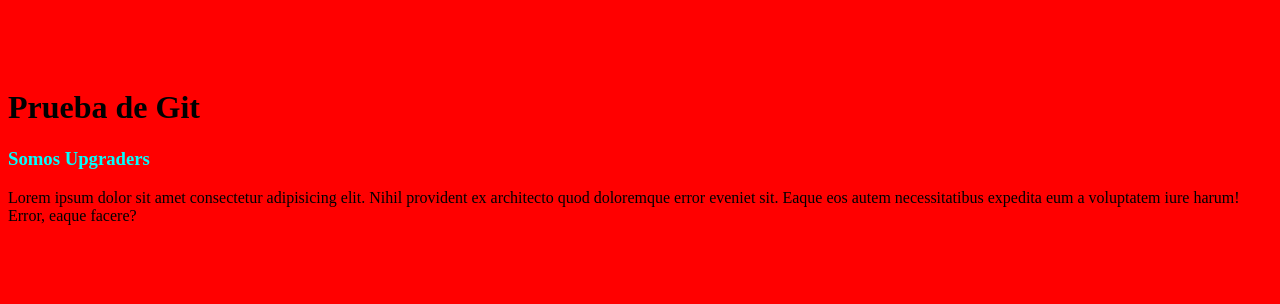
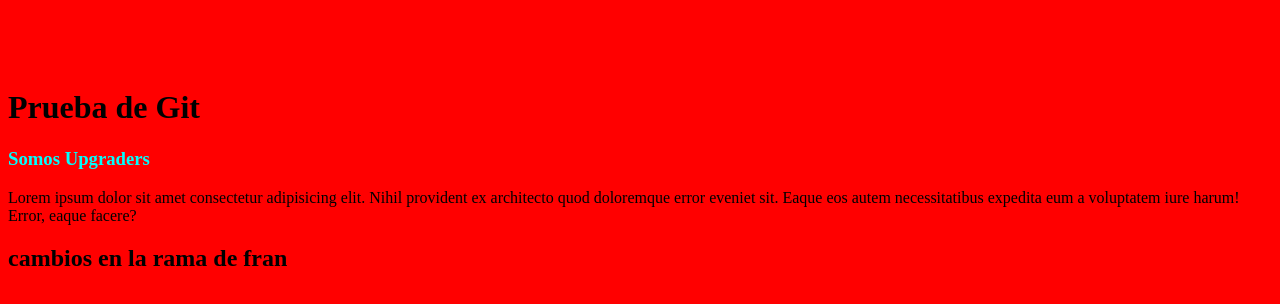
Before and after one commit to pitel86/pruebagit, a plain HTML site: page index.html in a window 1280 px wide. Drawn offline with Linux system fonts and the light colour scheme.

Commit message:
cambios en Fran de Fer

```diff
--- a/index.html
+++ b/index.html
@@ -12,6 +12,7 @@
     <h1>Prueba de Git</h1>
     <h3>Somos Upgraders</h3>
     <p>Lorem ipsum dolor sit amet consectetur adipisicing elit. Nihil provident ex architecto quod doloremque error eveniet sit. Eaque eos autem necessitatibus expedita eum a voluptatem iure harum! Error, eaque facere?</p>
+    <h2>cambios en la rama de fran</h2>
 
 </body>
 </html>
```
